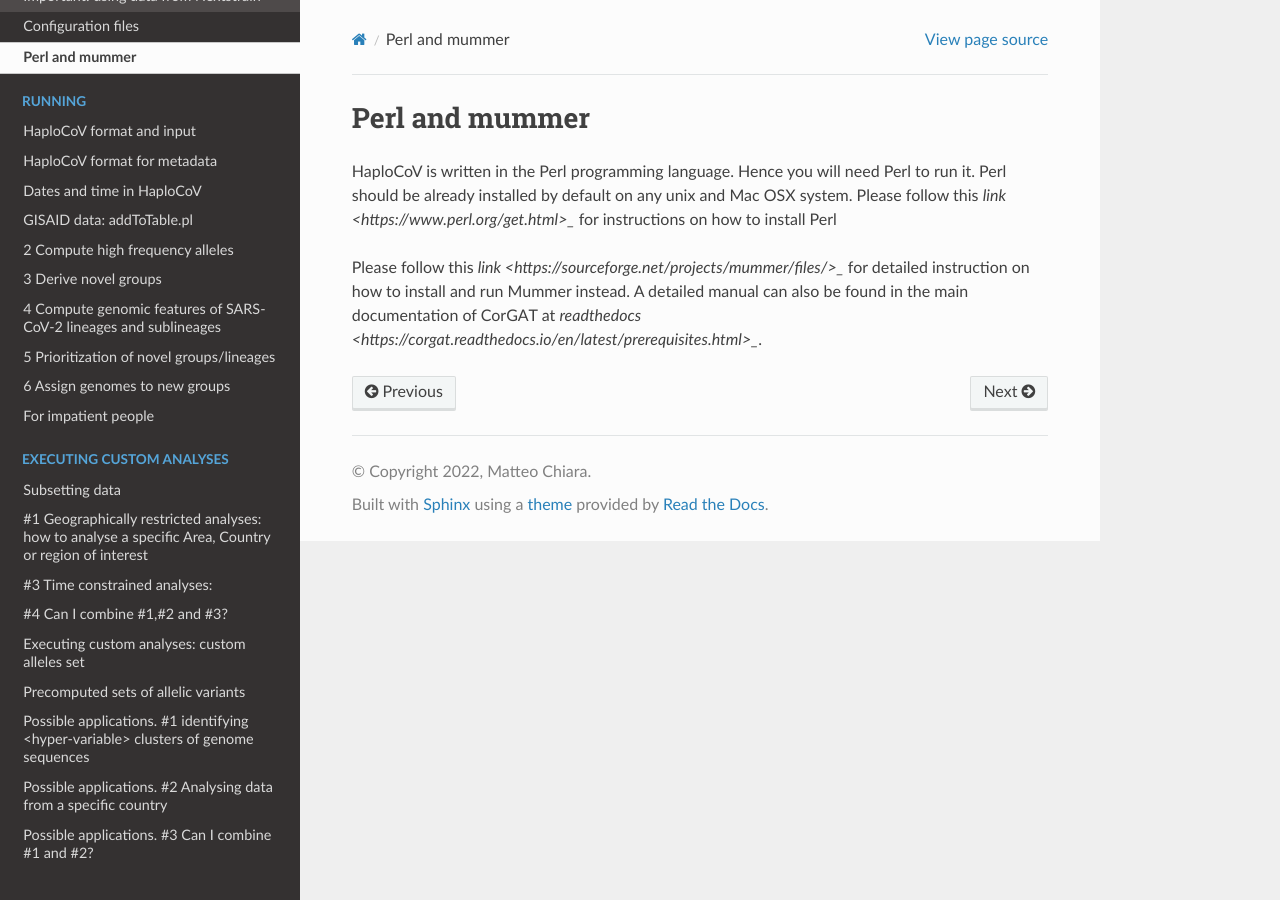
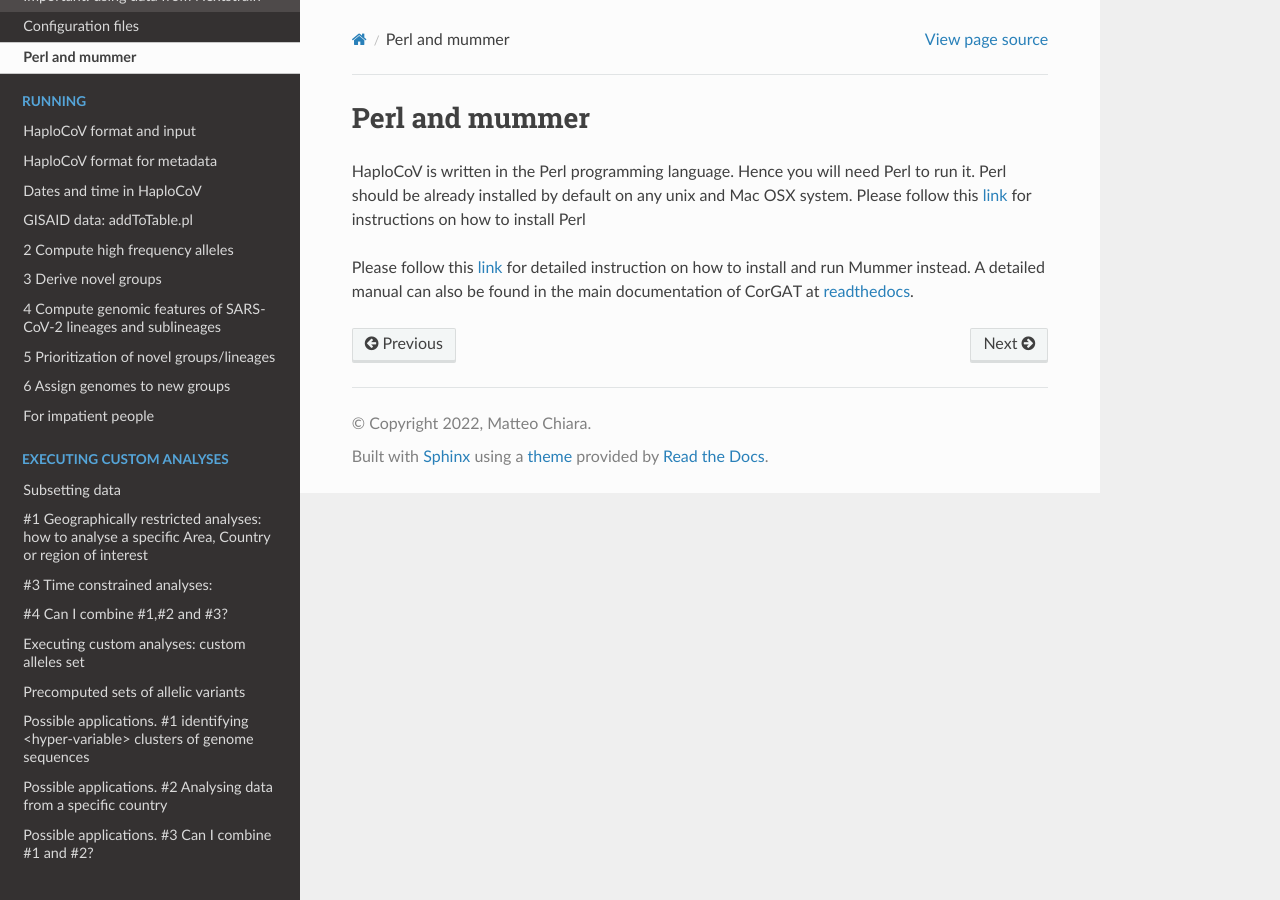
Before and after one commit to matteo14c/HaploCoV, a Sphinx documentation site: the page built from docs/source/perlMummer.rst, in a window 1280 px wide. Built offline with Sphinx 7.4.7 and the Read the Docs theme 2.0.0, drawn with Linux system fonts in a browser that asks for light colours.

Commit message:
Update perlMummer.rst

```diff
--- a/docs/source/perlMummer.rst
+++ b/docs/source/perlMummer.rst
@@ -1,6 +1,8 @@
 Perl and mummer
 ===============
 
-HaploCoV is written in the Perl programming language. Hence you will need Perl to run it. Perl should be already installed by default on any unix and Mac OSX system. Please follow this `link <https://www.perl.org/get.html>_` for instructions on how to install Perl
+HaploCoV is written in the Perl programming language. Hence you will need Perl to run it. Perl should be already installed by default on any unix and Mac OSX system.
+Please follow this `link <https://www.perl.org/get.html>`_ for instructions on how to install Perl
 
-Please follow this `link <https://sourceforge.net/projects/mummer/files/>_` for detailed instruction on how to install and run Mummer instead. A detailed manual can also be found in the main documentation of CorGAT at  `readthedocs <https://corgat.readthedocs.io/en/latest/prerequisites.html>_`.
+Please follow this `link <https://sourceforge.net/projects/mummer/files/>`_ for detailed instruction on how to install and run Mummer instead.
+A detailed manual can also be found in the main documentation of CorGAT at  `readthedocs <https://corgat.readthedocs.io/en/latest/prerequisites.html>`_.
```
